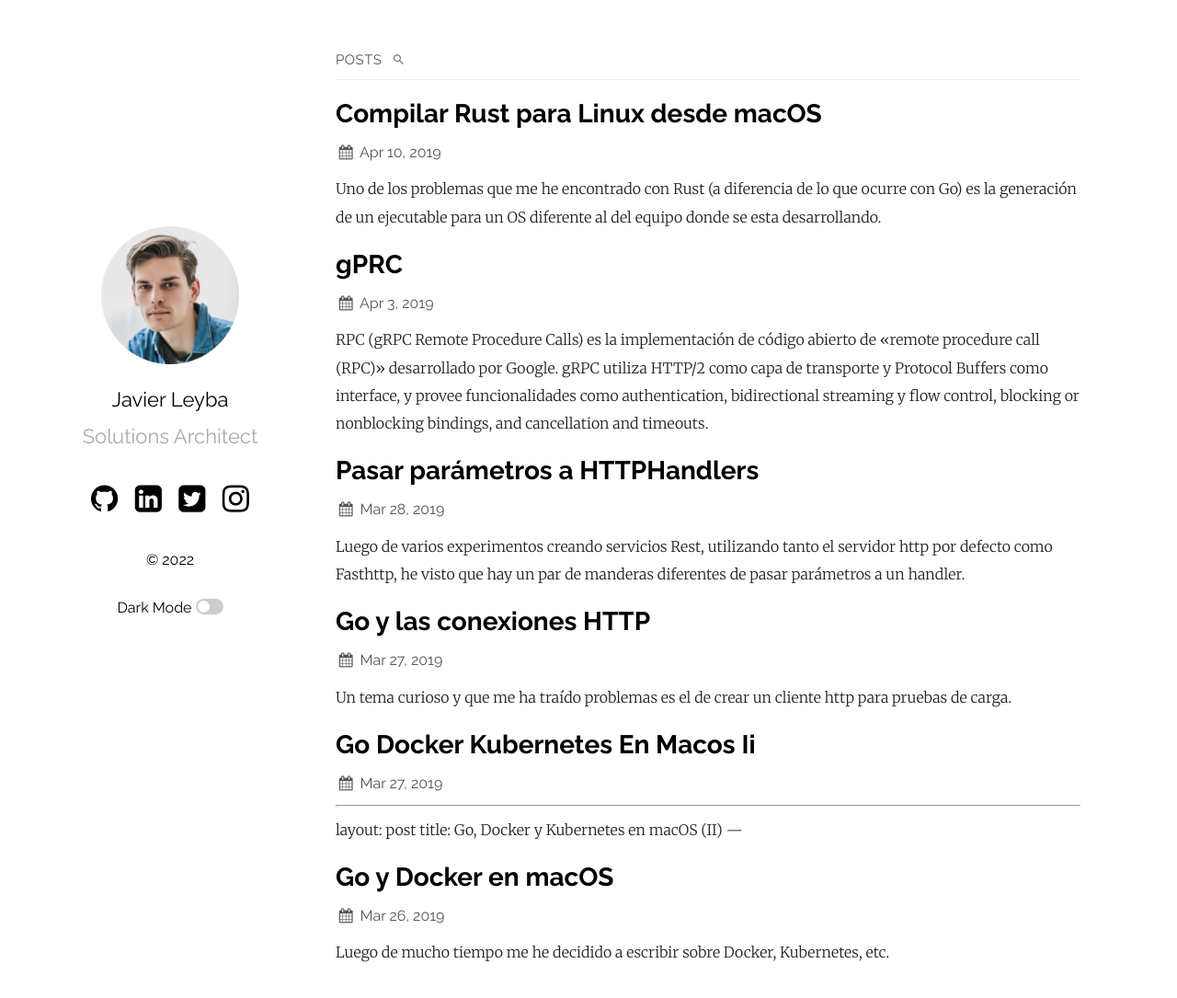
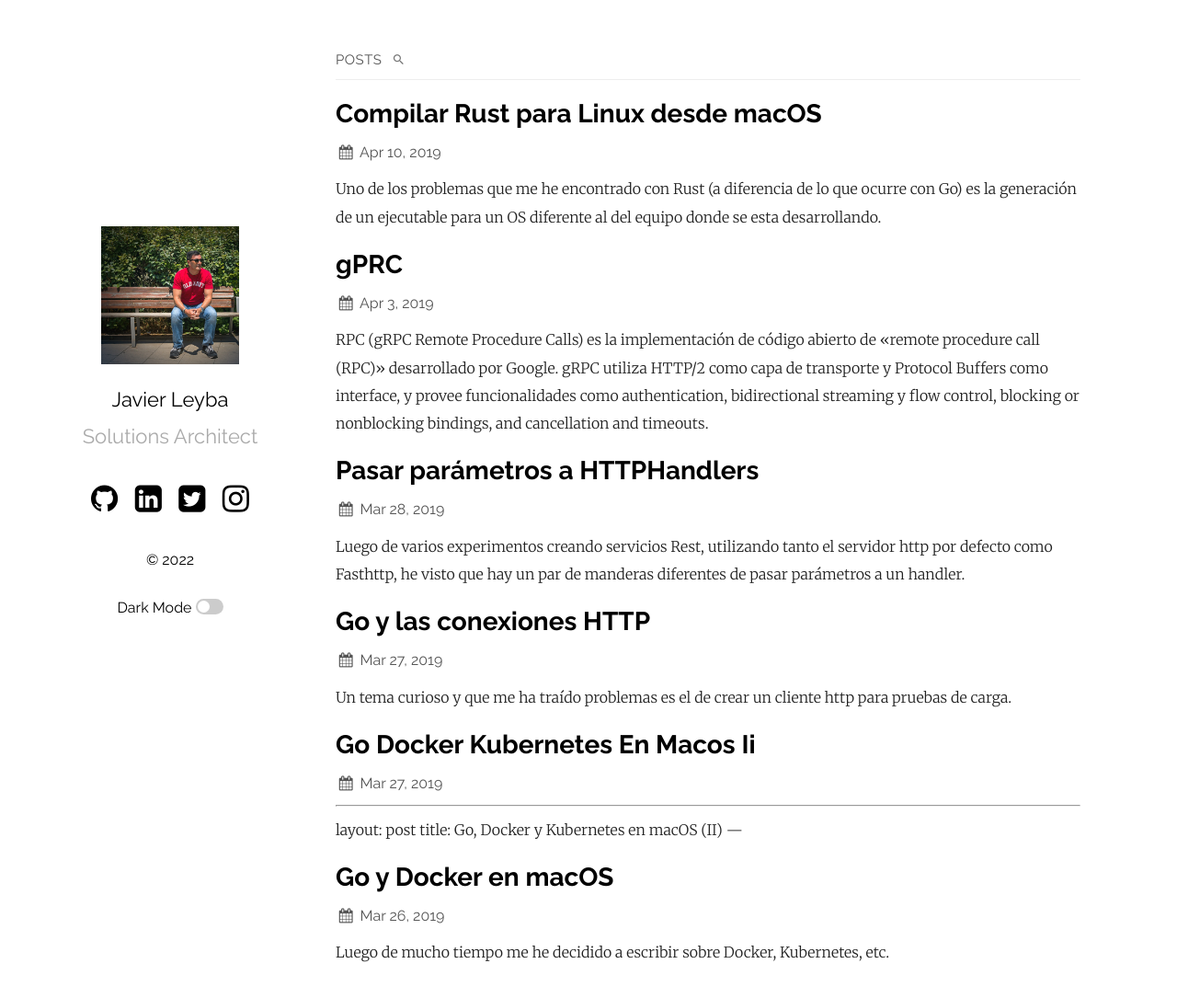
Before and after one commit to xleyba/xleyba.github.io, a Jekyll site: the page built from index.md, in a window 1280 px wide and 1096 px high. Shown: the top 1085 px of the window at 92% size. Built offline with Jekyll 4.4.1, drawn with Linux system fonts in a browser that asks for light colours.

Commit message:
add image

```diff
--- a/_config.yml
+++ b/_config.yml
@@ -16,7 +16,7 @@ plainwhite:
   sitemap: true # set to true to generate sitemap.xml content
   search: true # set to true to enable searchbar
   dark_mode: true # set to true to add dark mode toggle
-  portfolio_image: "assets/portfolio.png" # the path from the base directory of the site to the image to display (no / at the start)
+  portfolio_image: "assets/20160605_001-Profiles.jpg" # the path from the base directory of the site to the image to display (no / at the start)
   html_lang: "es" # set the lang attribute of the <html> tag for the pages. See here for a list of codes: https://www.w3schools.com/tags/ref_country_codes.asp
   condensed_mobile:
     #- home
```
Also changed, not shown: assets/20160605_001-Profiles.jpg (added).
